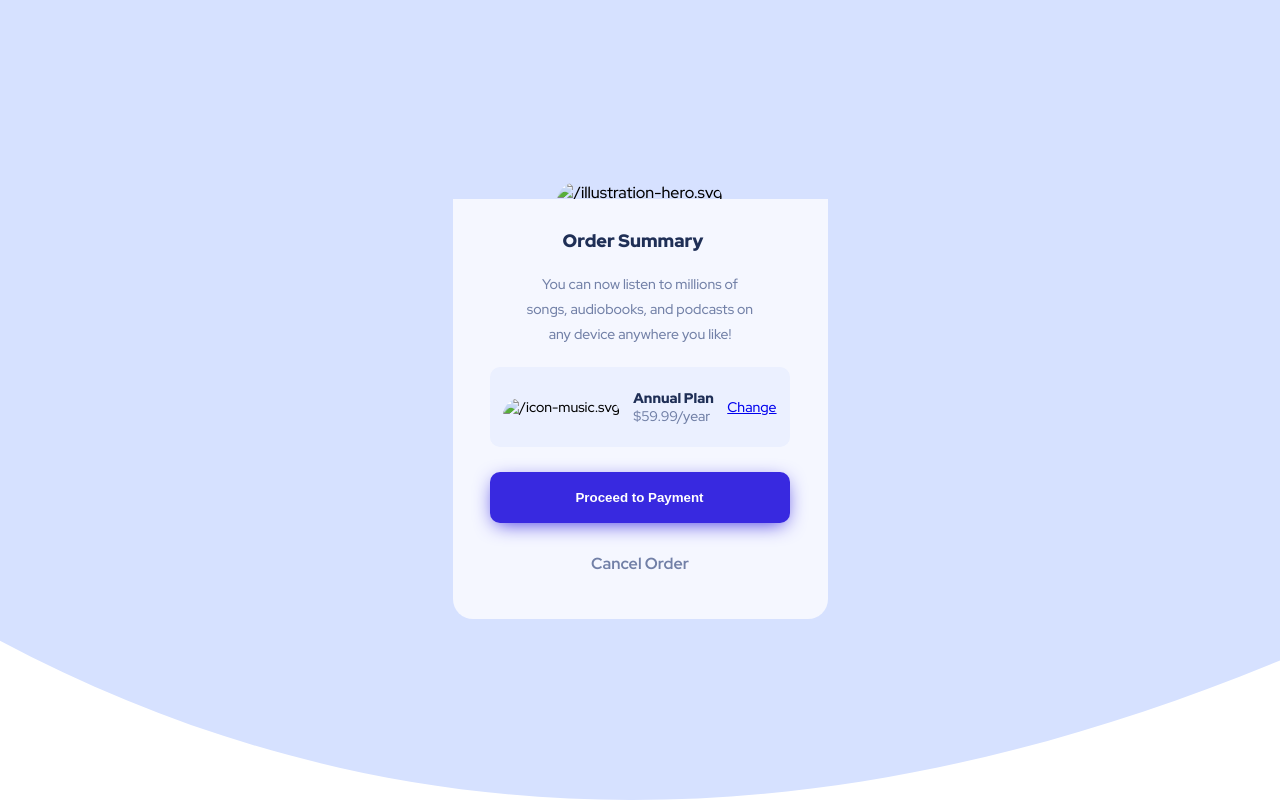
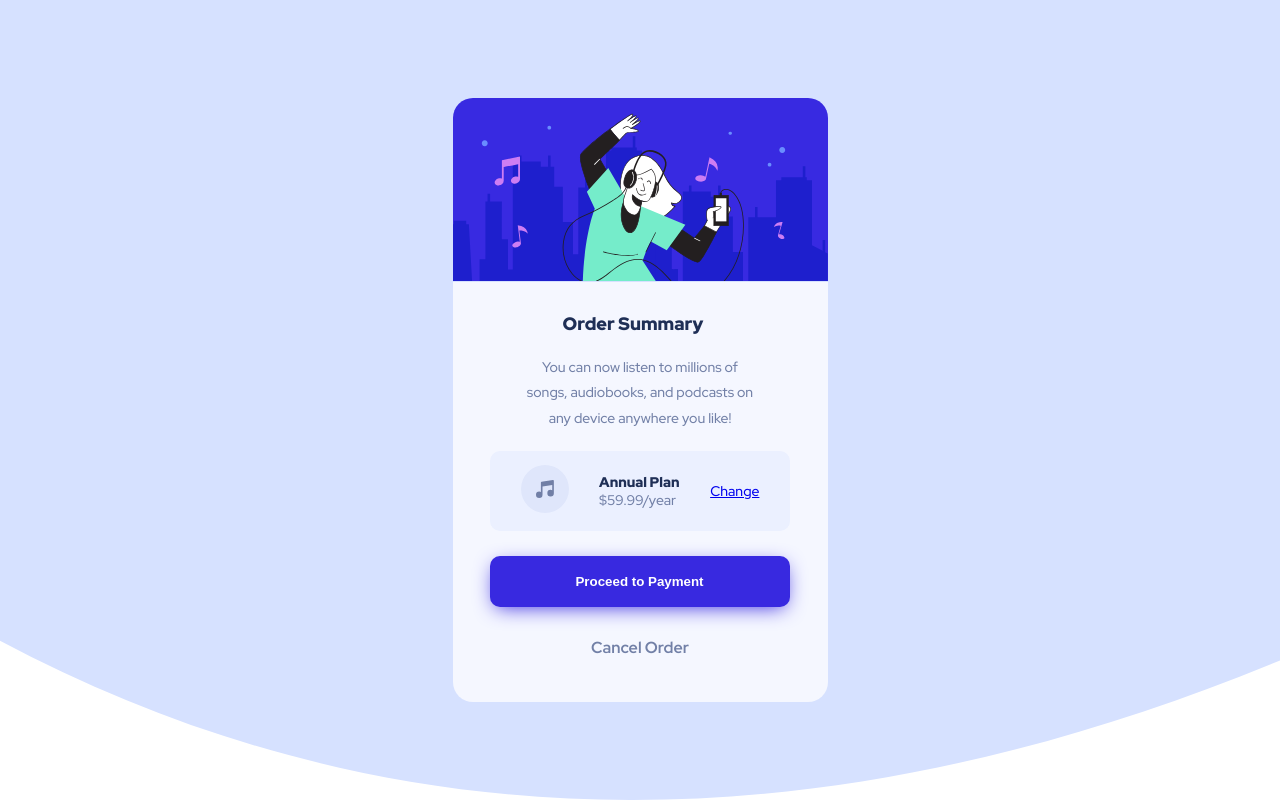
Before and after one commit to Hope-Akpan1/Order-summary-card-, a plain HTML site: page index.html in a window 1280 px wide. Drawn offline with Linux system fonts and the light colour scheme; the site is published under a folder, as on GitHub Pages, so addresses that start at the root find nothing.

Commit message:
Update index.html

```diff
--- a/index.html
+++ b/index.html
@@ -20,7 +20,7 @@
 
 <body>
   <header>
-    <img src="/illustration-hero.svg" width="310px" alt="/illustration-hero.svg" class="top-image">
+    <img src="illustration-hero.svg" width="310px" alt="/illustration-hero.svg" class="top-image">
   </header>
 
 
@@ -36,7 +36,7 @@
     </div>
 
     <div class="music">
-      <div><img src="/icon-music.svg" alt="/icon-music.svg"></div>
+      <div><img src="icon-music.svg" alt="/icon-music.svg"></div>
 
       <div>
         <div class="plan">Annual Plan
```
